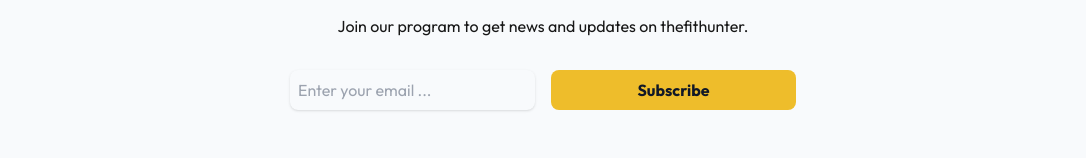
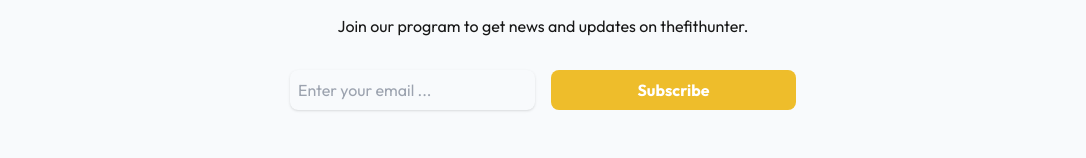
Before and after one commit to samziro/the-hunter, a React (Vite) app: page / in a window 1280 px wide. Shown: the part 5912-6070 px from the top of the page, without its empty margins (97-1183 px from the left). Built offline with nearby package versions, Linux system fonts and the light colour scheme.

Commit message:
first commit

```diff
--- a/src/components/newsletter/Newsletter.jsx
+++ b/src/components/newsletter/Newsletter.jsx
@@ -23,7 +23,7 @@ const Newsletter = () => {
             required
             className=" my-4 p-2 bg-slate-50 rounded-lg shadow focus:outline-none focus:shadow-lg "
           />
-          <button className="py-2 rounded-lg dark:text-lightFontHeading  bg-btnDarkTheme hover:bg-opacity-90 font-bold">
+          <button className="py-2 rounded-lg text-white bg-btnDarkTheme hover:bg-opacity-90 font-bold">
             Subscribe
           </button>
         </div>
--- a/src/components/testimony/Testimonials.jsx
+++ b/src/components/testimony/Testimonials.jsx
@@ -1,7 +1,8 @@
-import React, { useEffect } from "react";
+import { useEffect } from "react";
 import Aos from "aos";
 import "aos/dist/aos.css";
 import { useNavigate } from "react-router-dom";
+import { Link } from "react-scroll";
 
 /**
  * Testimonials — semantic, accessible, AOS-friendly
@@ -105,7 +106,8 @@ const Testimonials = () => {
       </div>
 
       <div className="see-more mt-8 grid place-items-center">
-        <button
+        <Link to="Price">
+          <button
           type="button"
           onClick={handleJoinNow}
           className="py-4 px-8 rounded cursor-pointer text-2xl text-lightFontText bg-btnDarkTheme font-extrabold focus:outline-none focus:ring-2 focus:ring-offset-2 focus:ring-btnDarkTheme"
@@ -113,6 +115,7 @@ const Testimonials = () => {
         >
           JOIN THE COMMUNITY
         </button>
+        </Link>
       </div>
     </section>
   );
--- a/src/main.jsx
+++ b/src/main.jsx
@@ -10,8 +10,8 @@ const App = lazy(() => import("./App.jsx"));
 // Basic fallback (can be a spinner or skeleton loader)
 function LoadingFallback() {
   return (
-    <div className="flex flex-col gap-4 items-center justify-center h-screen text-lg text-gray-700">
-      <p className="h-12 w-12 rounded-full animate-spin border-4  border-btnDarkTheme"></p>
+    <div className="flex flex-col gap-6 items-center justify-center h-screen text-lg text-gray-700">
+      <p className="h-24 w-24 rounded-full animate-spin border-t-4  border-btnDarkTheme"></p>
       <p>Loading please wait ...</p>
     </div>
   );
```
